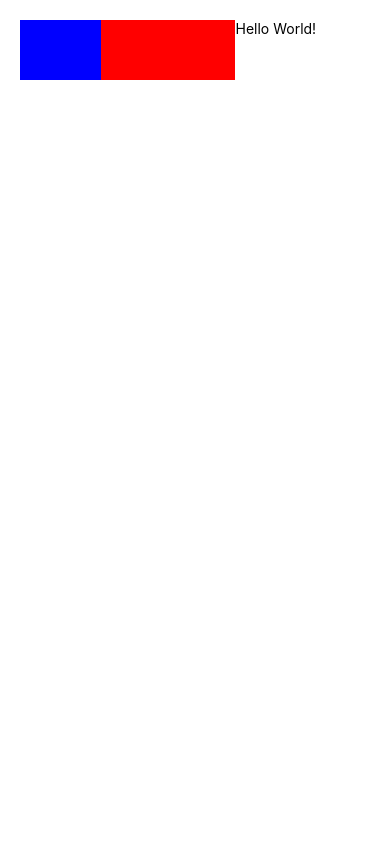
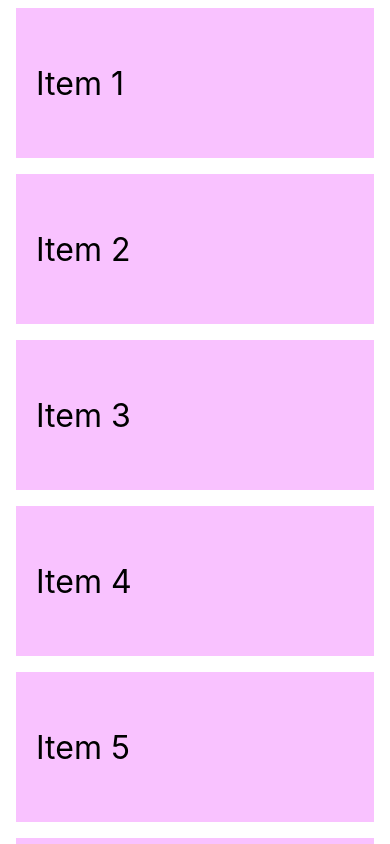
Before and after one commit to Hussain-hamim/Taskly, a React Native app: screen / in a window 390 px wide. Built offline with nearby package versions, Linux system fonts and the light colour scheme.

Commit message:
VirtualizedList

```diff
--- a/App.js
+++ b/App.js
@@ -1,28 +1,56 @@
 import React from "react";
-import { View, Text, StatusBar } from "react-native";
+import {
+  SafeAreaView,
+  View,
+  VirtualizedList,
+  StyleSheet,
+  Text,
+  StatusBar,
+} from "react-native";
 
-const ViewBoxesWithColorAndText = () => {
+const getItem = (_data, index) => ({
+  id: Math.random().toString(12).substring(0),
+  title: `Item ${index + 1}`,
+});
+
+const getItemCount = (_data) => 50;
+
+const Item = ({ title }) => (
+  <View style={styles.item}>
+    <Text style={styles.title}>{title}</Text>
+  </View>
+);
+
+const App = () => {
   return (
-    <View
-      style={{
-        flexDirection: "row",
-        height: 100,
-        padding: 20,
-      }}
-      collapsable
-      focusable
-      hitSlop={{ bottom: 10, right: 0, top: 10, left: 0 }}
-      needsOffscreenAlphaCompositing
-      // onMoveShouldSetResponder={{ nativeEvent: { pressEvent: true } }}
-      // onResponderGrant={}
-      // onResponderMove={}
-    >
-      <StatusBar barStyle="default" backgroundColor={"orchid"} />
-      <View style={{ backgroundColor: "blue", flex: 0.3 }} />
-      <View style={{ backgroundColor: "red", flex: 0.5 }} />
-      <Text>Hello World!</Text>
-    </View>
+    <SafeAreaView style={styles.container}>
+      <VirtualizedList
+        initialNumToRender={4}
+        renderItem={({ item }) => <Item title={item.title} />}
+        keyExtractor={(item) => item.id}
+        getItemCount={getItemCount}
+        getItem={getItem}
+      />
+    </SafeAreaView>
   );
 };
 
-export default ViewBoxesWithColorAndText;
+const styles = StyleSheet.create({
+  container: {
+    flex: 1,
+    marginTop: StatusBar.currentHeight,
+  },
+  item: {
+    backgroundColor: "#f9c2ff",
+    height: 150,
+    justifyContent: "center",
+    marginVertical: 8,
+    marginHorizontal: 16,
+    padding: 20,
+  },
+  title: {
+    fontSize: 32,
+  },
+});
+
+export default App;
```
